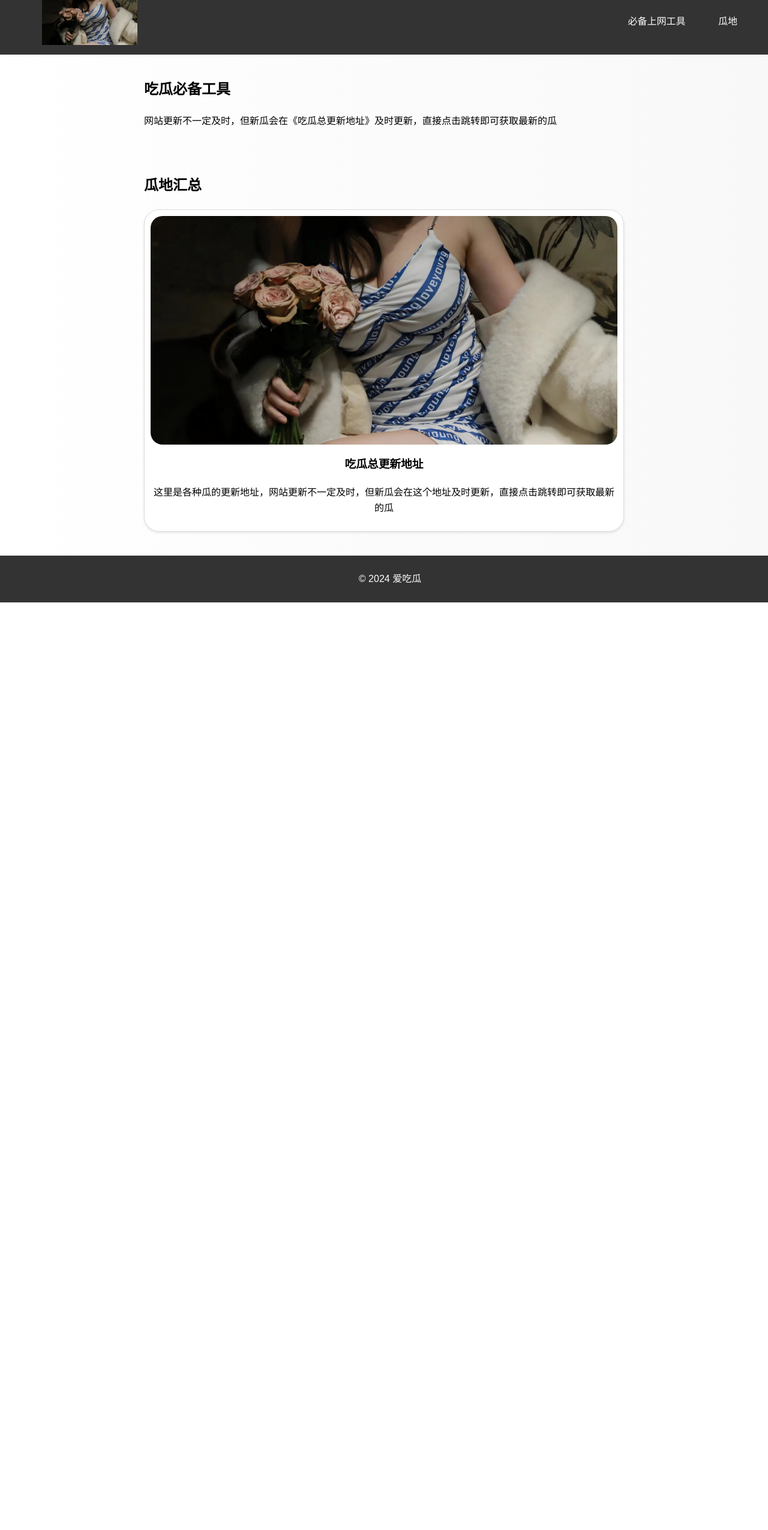
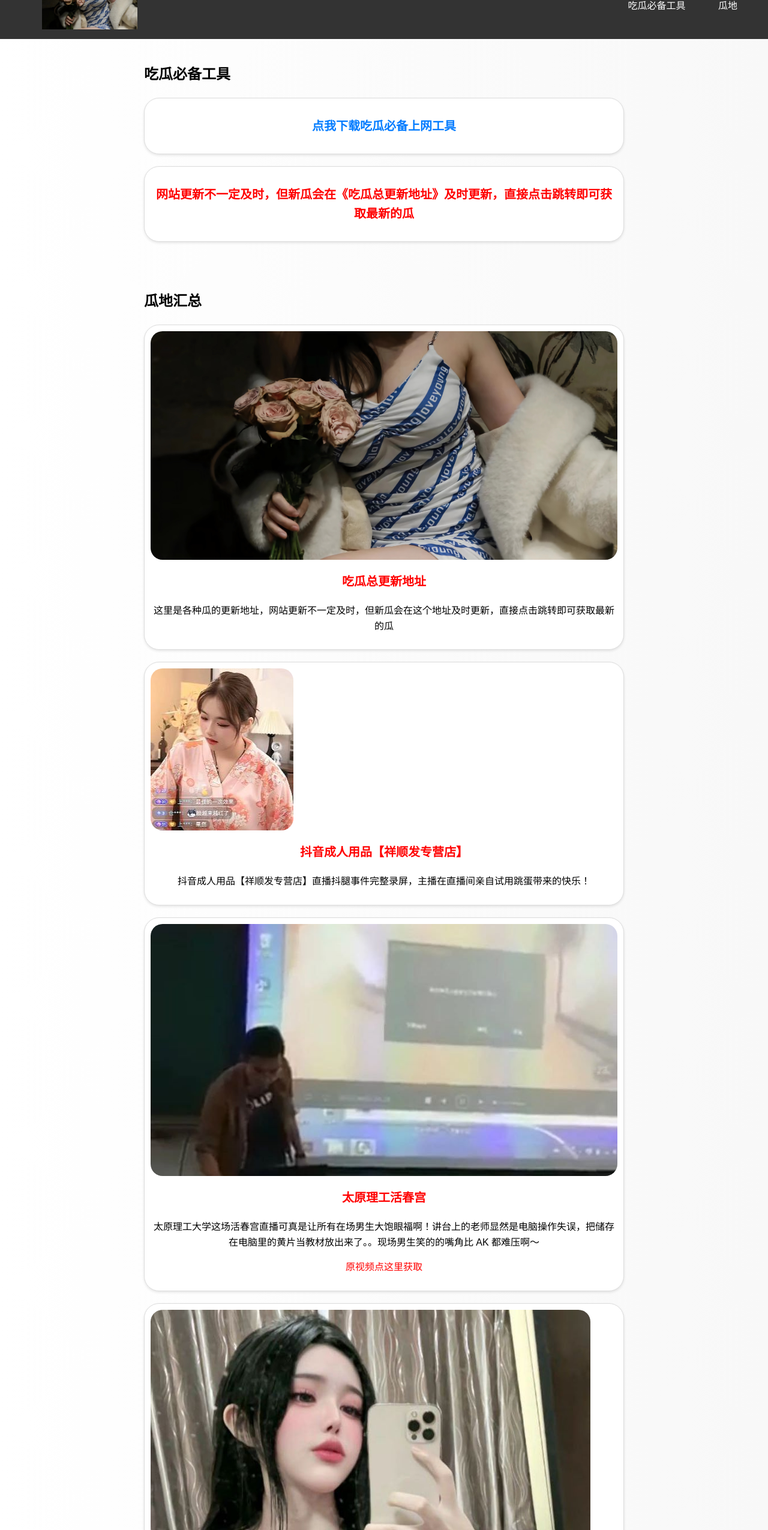
Before and after one commit to guadi8/guadi8.github.io, a plain HTML site: page index.html in a window 1280 px wide. Shown: the part 101-2651 px from the top of the page at 60% size. Before the commit the page ends 1105 px from the top, so only its background shows below. Drawn offline with Linux system fonts and the light colour scheme.

Commit message:
Add files via upload

```diff
--- a/index.html
+++ b/index.html
@@ -8,10 +8,10 @@
 	</head>
 	<body>
 		<header>
-			<h1>瓜地爱吃瓜的猹</h1>
+			<h1 style="font-size: 2.1875rem;">瓜地爱吃瓜的猹</h1>
 			<nav>
 				<ul>
-					<li><a href="#about">必备上网工具</a></li>
+					<li><a href="#about">吃瓜必备工具</a></li>
 					<li><a href="#portfolio">瓜地</a></li>
 				</ul>
 			</nav>
@@ -19,23 +19,52 @@
 
 		<section id="about">
 			<h2>吃瓜必备工具</h2>
-			<p>网站更新不一定及时，但新瓜会在《吃瓜总更新地址》及时更新，直接点击跳转即可获取最新的瓜</p>
+			<div class="portfolio-item" onclick="window.location.href='https://mojes.lanzout.com/iEz1s2lw8exg'">
+				<h3 style="color: #007BFF; font-size: 1.25rem;">点我下载吃瓜必备上网工具</h3>
+			</div>
+			<div class="portfolio-item">
+				<h3 style="color: #ff0000; font-size: 1.25rem;">网站更新不一定及时，但新瓜会在《吃瓜总更新地址》及时更新，直接点击跳转即可获取最新的瓜</h3>
+			</div>
 		</section>
 
 		<section id="portfolio">
 			<h2>瓜地汇总</h2>
 			<!-- 插入作品图片和描述 -->
 			<div class="portfolio-item" onclick="window.location.href='https://pan.quark.cn/s/be56f920602b'">
-				<img src="lsp1.jpg" alt="作品名称">
-				<h3>吃瓜总更新地址</h3>
+				<img src="lsp1.jpg" alt="吃瓜">
+				<h3 style="color: #ff0000; font-size: 1.25rem;">吃瓜总更新地址</h3>
 				<p>这里是各种瓜的更新地址，网站更新不一定及时，但新瓜会在这个地址及时更新，直接点击跳转即可获取最新的瓜</p>
+			</div>
+
+			<div class="portfolio-item" onclick="window.location.href='https://pan.quark.cn/s/2532f81a0161'">
+				<img src="xsfzb.jpg" alt="祥顺发直播">
+				<h3 style="color: #ff0000; font-size: 1.25rem;">抖音成人用品【祥顺发专营店】</h3>
+				<p>抖音成人用品【祥顺发专营店】直播抖腿事件完整录屏，主播在直播间亲自试用跳蛋带来的快乐！</p>
+			</div>
+
+			<div class="portfolio-item">
+				<div onclick="window.location.href='https://pan.quark.cn/s/8283fd77b121'">
+				<img src="tylg.jpg" alt="太原理工">
+				<h3 style="color: #ff0000; font-size: 1.25rem;">太原理工活春宫</h3>
+				<p>太原理工大学这场活春宫直播可真是让所有在场男生大饱眼福啊！讲台上的老师显然是电脑操作失误，把储存在电脑里的黄片当教材放出来了。。现场男生笑的的嘴角比 AK 都难压啊～</p>
+				</div>
+				<p style="color: red;" onclick="window.location.href='https://mojes.lanzout.com/iwMp02lw5zwd'">原视频点这里获取</p>
+			</div>
+
+			<div class="portfolio-item">
+				<div onclick="window.location.href='https://pan.quark.cn/s/8283fd77b121'">
+				<img src="cc567.jpg" alt="太原理工">
+				<h3 style="color: #ff0000; font-size: 1.25rem;">抖音67万粉擦边网红【崔崔567】</h3>
+				<p>抖音67万粉擦边网红【崔崔567】土豪狂刷飞机开启会议室真空直播 巨乳诱惑录屏</p>
+				</div>
+				<p style="color: red;" onclick="window.location.href='https://mojes.lanzout.com/iDyUG2lw5b3a'">原视频点这里获取</p>
 			</div>
 
 			<!-- 可以添加更多作品 -->
 		</section>
 		<script src="script.js"></script>
 		<footer>
-			<p>&copy; 2024 爱吃瓜</p>
+			<p>&copy; 2024 瓜地的猹爱吃瓜</p>
 		</footer>
 
 
```
Also changed, not shown: cc567.jpg (added), tylg.jpg (added), xsfzb.jpg (added).
